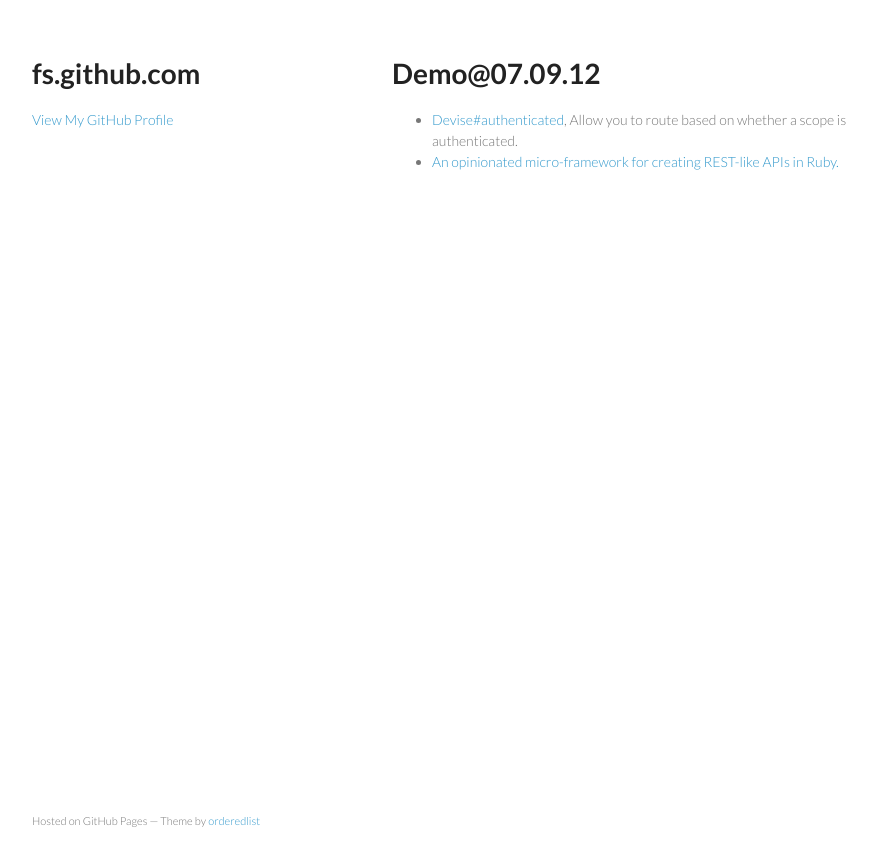
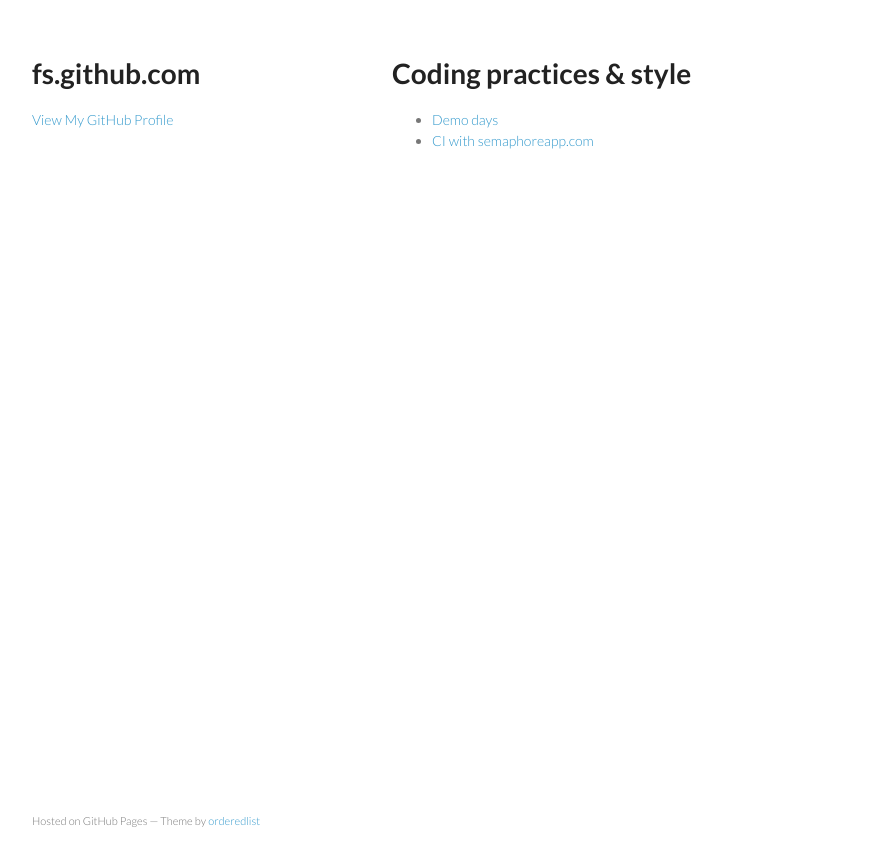
Before and after one commit to mike-burns/fs.github.com, a Jekyll site: the page built from index.md, in a window 1280 px wide. Shown: the top 866 px of the page, without its empty margins (178-1055 px from the left). Built offline with Jekyll 4.4.1, drawn with Linux system fonts in a browser that asks for light colours.

Commit message:
Add semaphoreapp

```diff
--- a/index.md
+++ b/index.md
@@ -2,8 +2,8 @@
 layout: default
 ---
 
-Demo@07.09.12
-=============
+Coding practices & style
+========================
 
-* [Devise#authenticated](http://rubydoc.info/github/plataformatec/devise/master/ActionDispatch/Routing/Mapper), Allow you to route based on whether a scope is authenticated.
-* [An opinionated micro-framework for creating REST-like APIs in Ruby.](http://ya.ru)
+* [Demo days](/index)
+* [CI with semaphoreapp.com](/ci-semaphoreapp)
```
Also changed, not shown: ci-semaphoreapp.md (added, +8 -0 lines), demo.md (added, +13 -0 lines).
